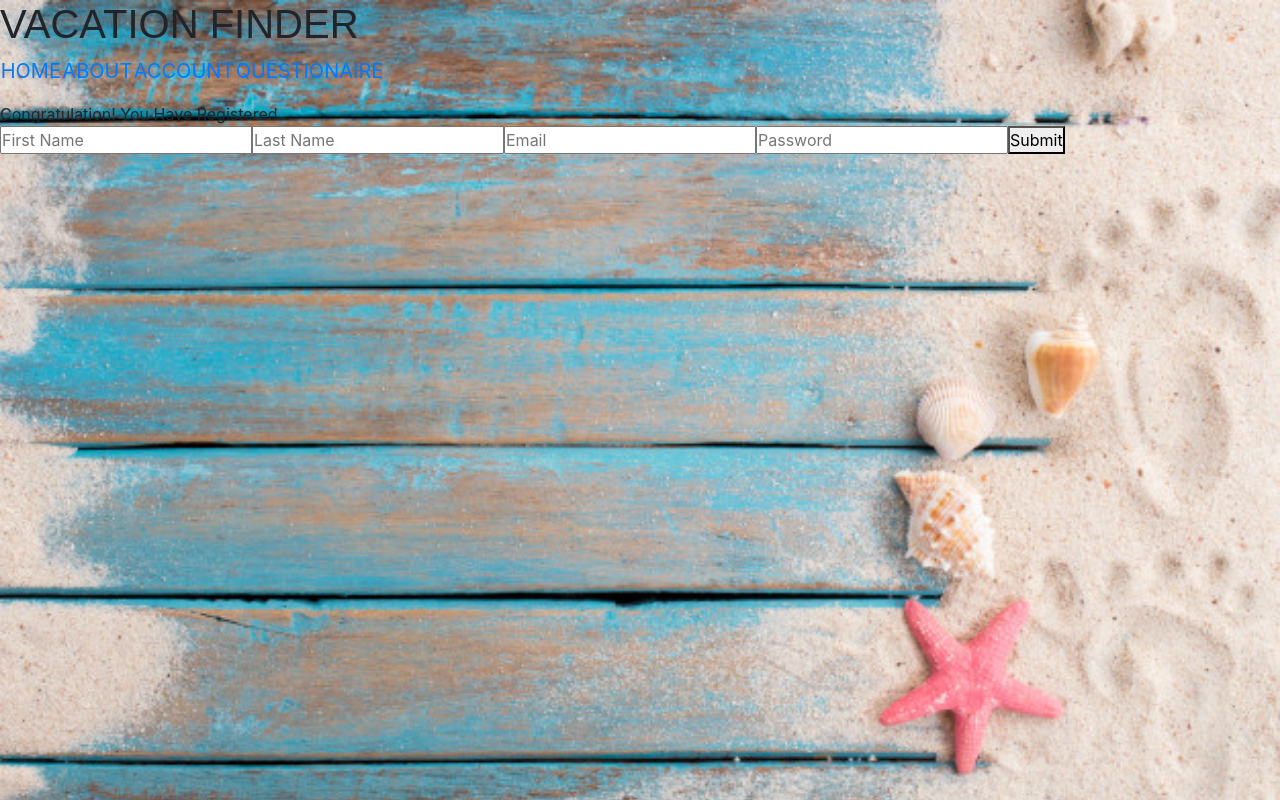
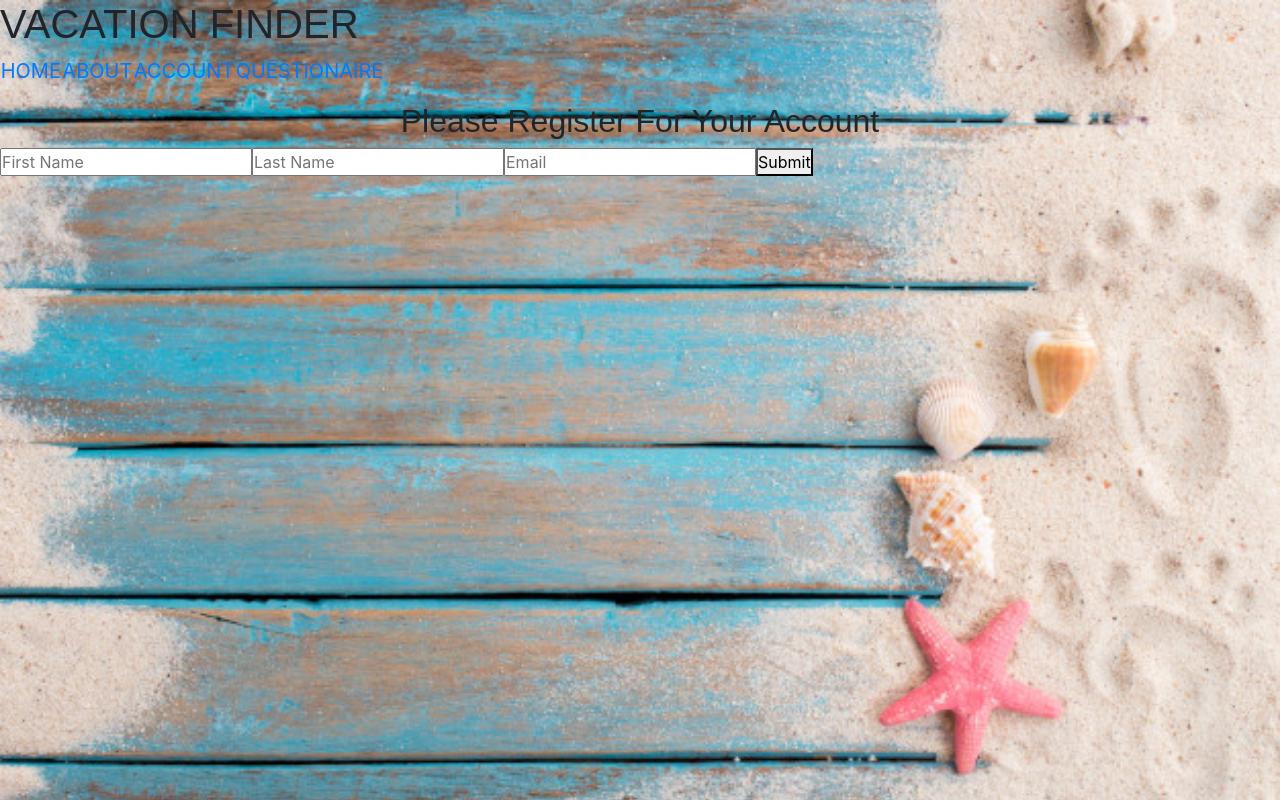
Before and after one commit to adeha047/VacationFinder, a React (Create React App) app in the folder client/: page /login in a window 1280 px wide. Built offline with nearby package versions, Linux system fonts and the light colour scheme; a web font is replaced by a local one.

Commit message:
creating a login

```diff
--- a/client/src/App.js
+++ b/client/src/App.js
@@ -5,6 +5,7 @@ import Nav from "./components/Nav";
 import Home from "./pages/Home";
 import About from "./pages/About";
 import Login from "./pages/Login";
+import Questionaire from "./pages/Questionaire"
 import UserContext from "./utils/UserContext";
 import SignUp from "./pages/SignUp";
 import Logout from "./pages/Logout";
@@ -23,6 +24,9 @@ function App() {
         <Route exact path="/login">
           <Login/>
         </Route>
+        <Route exact path="/questionaire">
+          <Questionaire/>
+        </Route>
       </Switch>
     </Router>
   )
--- a/client/src/components/Nav/index.js
+++ b/client/src/components/Nav/index.js
@@ -3,7 +3,7 @@ import React, {useState, Fragment, useContext} from "react";
 import { Link } from "react-router-dom";
 import UserContext from "../../utils/UserContext";
 import LoginForm from "../LoginForm";
-import './style.scss';
+import './nav.css';
 
 function Nav() {
   return (
--- a/client/src/components/Nav/style.scss
+++ b/client/src/components/Nav/nav.css
@@ -4,7 +4,6 @@ nav{
     /* giving space */
     justify-content: space-around;
     min-height: 8vh;
-    // position:absolute;
     width: 100%;
     align-items: center;
   }
--- a/client/src/pages/Login.js
+++ b/client/src/pages/Login.js
@@ -11,6 +11,11 @@ function Login() {
         email : "",
         password : ""
     });
+    //submit
+    const [submitted, setSubmitted] = useState(false);
+
+    //valdi
+    const [valid, setValid] = useState(false);
 
     const handleFirstNameInput = (event) => {
         setValues({... values, firstName: event.target.value})
@@ -25,10 +30,20 @@ function Login() {
         setValues({... values, firstName: event.target.value})
     }
 
+    const handleSubmit = (event) => {
+        event.preventDefault();
+        if(values.firstName && values.lastName && values.email){
+            setValid(true);
+        }
+        setSubmitted(true);
+    }
+
     return (
+        <>
+        <h2>Please Register For Your Account</h2>
         <div className= "form-container">
-            <form className = "register-form">
-                <div className = "success">Congratulation! You Have Registered</div>
+            <form className = "register-form" onSubmit = {handleSubmit}>
+                {submitted && valid ? <div className = "success">Congratulation! You Have Registered</div> : null }
                 <input
                     onChange = {handleFirstNameInput}
                     className = "form-field"
@@ -36,6 +51,8 @@ function Login() {
                     placeholder = "First Name"
                     name = "firstName"
                 />
+                {/* error message for not typing a First Name */}
+                {submitted && !values.firstName ? <span>Please Enter A First Name</span> : null }
                 <input
                     onChange = {handleLastNameInput}
                     className = "form-field"
@@ -43,7 +60,8 @@ function Login() {
                     placeholder = "Last Name"
                     name = "lastName"
                 />
-
+                {/* error message for not typing a Last Name */}
+                {submitted && !values.lastName ? <span>Please Enter A Last Name</span> : null }
                 <input
                     onChange = {handleEmailInput}
                     className = "form-field"
@@ -51,20 +69,26 @@ function Login() {
                     placeholder = "Email"
                     name = "email"
                 />
-
-                <input
+                {/* error message for not typing an email */}
+                {submitted && !values.email ? <span>Please Enter An Email</span> : null }
+                {/* <input
                     onChange = {handlePasswordInput}
                     className = "form-field"
                     value = {values.password}
                     placeholder = "Password"
                     name = "password"
                 />
+                {/* error message for not typing a password */}
+                {/* {submitted && !values.password ? <span>Please Enter A Password</span> : null} */}
+
                 <button
                     className= "form-field"
                     type = "submit">Submit
                 </button>
             </form>
         </div>
+        </>
     )
+    console.log(input)
 }
 export default Login;
--- /dev/null
+++ b/client/src/pages/Questionaire.js
@@ -0,0 +1,10 @@
+import React from 'react';
+
+function Questionaire(){
+    return(
+        <>
+            <h2>QUESTIONAIRE</h2>
+        </>
+    )
+}
+export default Questionaire;
```
Also changed, not shown: client/src/App.css (line endings or trailing spaces), 1 other file (tests, documents, lock files or other folders).
